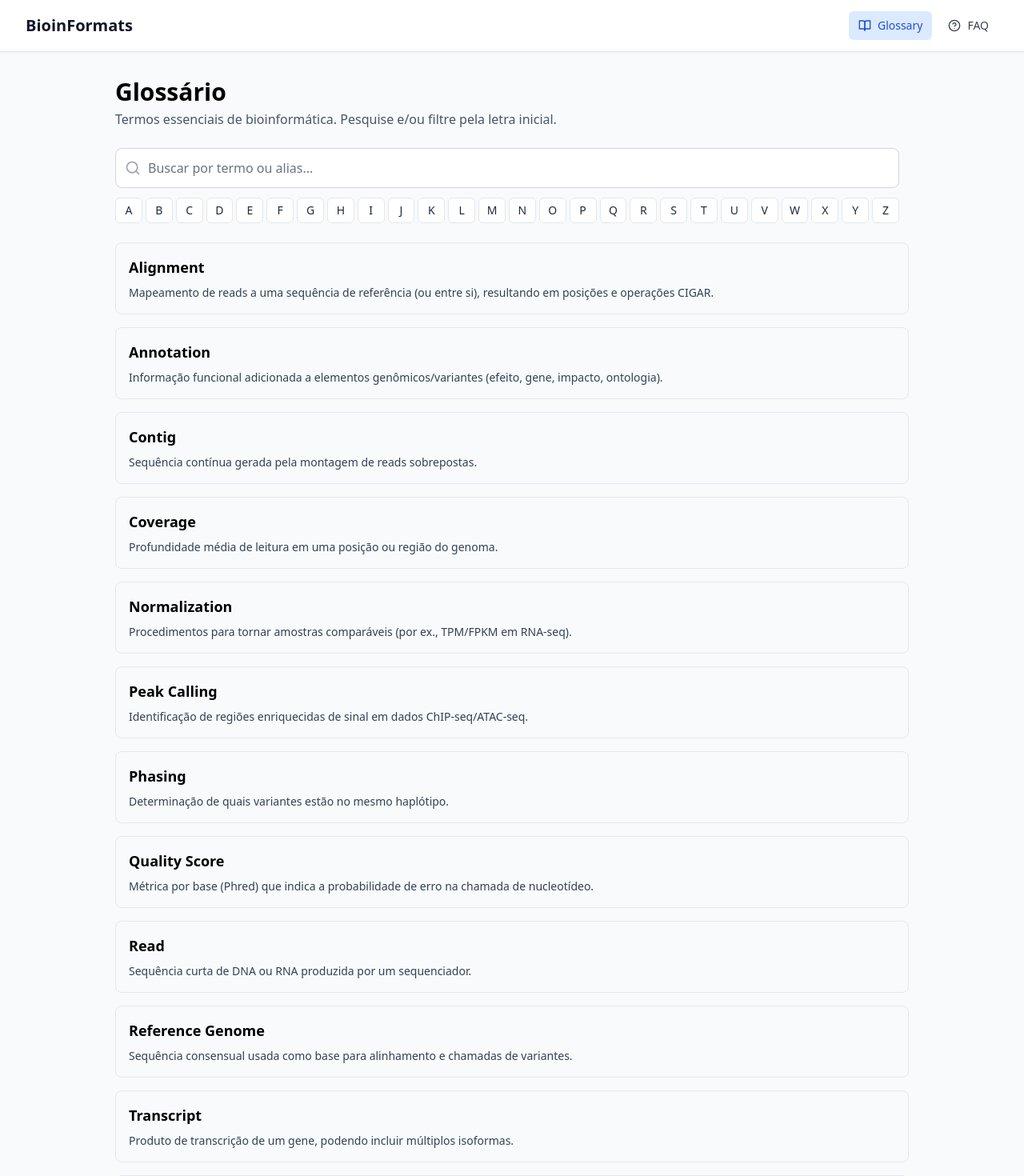
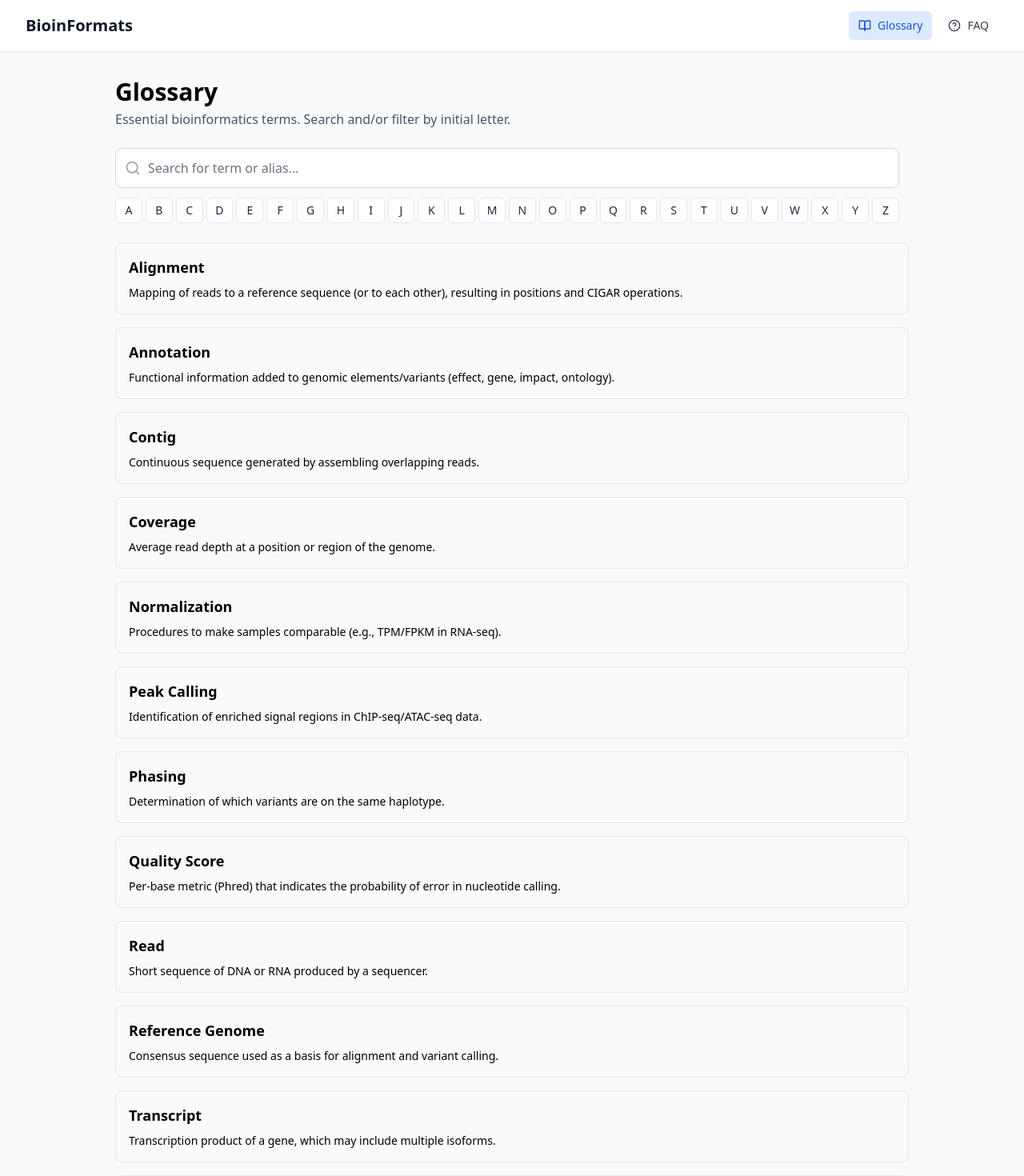
Before and after one commit to DougFelipe/BioinFormats, a React (Vite) app: page /glossary in a window 1280 px wide. Shown: the top 1470 px of the page at 80% size. Built offline with nearby package versions, Linux system fonts and the light colour scheme.

Commit message:
fix: update glossary terms and translations to English

```diff
--- a/src/components/GlossaryListItem.tsx
+++ b/src/components/GlossaryListItem.tsx
@@ -1,4 +1,3 @@
-import React from "react";
 import type { GlossaryTerm } from "../types";
 
 type Props = {
@@ -16,7 +15,7 @@ export default function GlossaryListItem({ term, query, renderHighlight }: Props
       <h3 className="text-lg font-semibold">
         {renderHighlight(term.term, query)}
       </h3>
-      <p className="mt-2 text-sm text-slate-700 dark:text-slate-300 line-clamp-2">
+      <p className="mt-2 text-sm text-black line-clamp-2">
         {renderHighlight(shortDef, query)}
       </p>
     </li>
--- a/src/data/glossary.json
+++ b/src/data/glossary.json
@@ -3,7 +3,7 @@
     "id": "alignment",
     "term": "Alignment",
     "slug": "alignment",
-    "definition": "Mapeamento de reads a uma sequência de referência (ou entre si), resultando em posições e operações CIGAR.",
+    "definition": "Mapping of reads to a reference sequence (or to each other), resulting in positions and CIGAR operations.",
     "area_ids": [
       "genomics",
       "transcriptomics"
@@ -21,7 +21,7 @@
     "id": "annotation",
     "term": "Annotation",
     "slug": "annotation",
-    "definition": "Informação funcional adicionada a elementos genômicos/variantes (efeito, gene, impacto, ontologia).",
+    "definition": "Functional information added to genomic elements/variants (effect, gene, impact, ontology).",
     "area_ids": [
       "genomics",
       "transcriptomics",
@@ -41,7 +41,7 @@
     "id": "contig",
     "term": "Contig",
     "slug": "contig",
-    "definition": "Sequência contínua gerada pela montagem de reads sobrepostas.",
+    "definition": "Continuous sequence generated by assembling overlapping reads.",
     "area_ids": [
       "genomics",
       "metagenomics"
@@ -59,7 +59,7 @@
     "id": "coverage",
     "term": "Coverage",
     "slug": "coverage",
-    "definition": "Profundidade média de leitura em uma posição ou região do genoma. Frequentemente reportada como X (por ex., 30×).",
+    "definition": "Average read depth at a position or region of the genome. Often reported as X (e.g., 30×).",
     "area_ids": [
       "genomics",
       "cancer-genomics",
@@ -80,7 +80,7 @@
     "id": "normalization",
     "term": "Normalization",
     "slug": "normalization",
-    "definition": "Procedimentos para tornar amostras comparáveis (por ex., TPM/FPKM em RNA-seq).",
+    "definition": "Procedures to make samples comparable (e.g., TPM/FPKM in RNA-seq).",
     "area_ids": [
       "transcriptomics",
       "genomics",
@@ -101,7 +101,7 @@
     "id": "peak-calling",
     "term": "Peak Calling",
     "slug": "peak-calling",
-    "definition": "Identificação de regiões enriquecidas de sinal em dados ChIP-seq/ATAC-seq.",
+    "definition": "Identification of enriched signal regions in ChIP-seq/ATAC-seq data.",
     "area_ids": [
       "epigenomics",
       "genomics"
@@ -119,7 +119,7 @@
     "id": "phasing",
     "term": "Phasing",
     "slug": "phasing",
-    "definition": "Determinação de quais variantes estão no mesmo haplótipo.",
+    "definition": "Determination of which variants are on the same haplotype.",
     "area_ids": [
       "genomics",
       "population-genetics"
@@ -136,7 +136,7 @@
     "id": "quality-score",
     "term": "Quality Score",
     "slug": "quality-score",
-    "definition": "Métrica por base (Phred) que indica a probabilidade de erro na chamada de nucleotídeo.",
+    "definition": "Per-base metric (Phred) that indicates the probability of error in nucleotide calling.",
     "area_ids": [
       "genomics",
       "transcriptomics"
@@ -155,7 +155,7 @@
     "id": "read",
     "term": "Read",
     "slug": "read",
-    "definition": "Sequência curta de DNA ou RNA produzida por um sequenciador. Reads são insumos primários para alinhamento, montagem e quantificação.",
+    "definition": "Short sequence of DNA or RNA produced by a sequencer. Reads are primary inputs for alignment, assembly, and quantification.",
     "area_ids": [
       "genomics",
       "transcriptomics",
@@ -183,7 +183,7 @@
     "id": "reference-genome",
     "term": "Reference Genome",
     "slug": "reference-genome",
-    "definition": "Sequência consensual usada como base para alinhamento e chamadas de variantes.",
+    "definition": "Consensus sequence used as a basis for alignment and variant calling.",
     "area_ids": [
       "genomics",
       "evolutionary-genomics"
@@ -203,7 +203,7 @@
     "id": "transcript",
     "term": "Transcript",
     "slug": "transcript",
-    "definition": "Produto de transcrição de um gene, podendo incluir múltiplos isoformas.",
+    "definition": "Transcription product of a gene, which may include multiple isoforms.",
     "area_ids": [
       "transcriptomics",
       "genomics"
@@ -222,7 +222,7 @@
     "id": "variant",
     "term": "Variant",
     "slug": "variant",
-    "definition": "Diferença observada em relação ao genoma de referência (SNP, indel, SV).",
+    "definition": "Observed difference relative to the reference genome (SNP, indel, SV).",
     "area_ids": [
       "genomics",
       "clinical-bioinformatics",
--- a/src/pages/Glossary.tsx
+++ b/src/pages/Glossary.tsx
@@ -59,7 +59,7 @@ export default function Glossary() {
         type="button"
         onClick={() => handleLetterClick(letter)}
         aria-pressed={active}
-        aria-label={`Filtrar por termos iniciados com ${letter}`}
+        aria-label={`Filter by terms starting with ${letter}`}
         className={[
           "w-full h-8 rounded-md text-xs sm:text-sm font-medium transition",
           "border border-slate-200 dark:border-slate-700",
@@ -76,9 +76,9 @@ export default function Glossary() {
   return (
     <main className="mx-auto max-w-5xl px-4 py-8">
       <header className="mb-6">
-        <h1 className="text-3xl font-bold">Glossário</h1>
+        <h1 className="text-3xl font-bold">Glossary</h1>
         <p className="mt-1 text-slate-600 dark:text-slate-300">
-          Termos essenciais de bioinformática. Pesquise e/ou filtre pela letra inicial.
+          Essential bioinformatics terms. Search and/or filter by initial letter.
         </p>
       </header>
 
@@ -87,10 +87,10 @@ export default function Glossary() {
         {/* Coluna esquerda: SearchBar + Alfabeto (mesma largura) */}
         <div className="flex-1">
           <SearchBar
-            placeholder="Buscar por termo ou alias..."
+            placeholder="Search for term or alias..."
             value={query}
             onChange={(v: string) => setQuery(v)}
-            ariaLabel="Buscar no glossário"
+            ariaLabel="Search the glossary"
           />
 
           {/* Alfabeto em uma única linha com 26 colunas iguais, mesmo width do SearchBar */}
@@ -98,7 +98,7 @@ export default function Glossary() {
             <div
               className="grid gap-1"
               style={{ gridTemplateColumns: "repeat(26, minmax(0, 1fr))" }}
-              aria-label="Filtro por letra inicial"
+              aria-label="Filter by initial letter"
               role="group"
             >
               {ALPHABET.map(l => (
@@ -107,7 +107,7 @@ export default function Glossary() {
             </div>
             {selectedLetter && (
               <p className="mt-2 text-xs text-slate-600 dark:text-slate-400">
-                Filtrando por termos que começam com <span className="font-semibold">{selectedLetter}</span>.
+                                Filtering by terms that start with <span className="font-semibold">{selectedLetter}</span>.
               </p>
             )}
           </div>
@@ -120,7 +120,7 @@ export default function Glossary() {
               className="text-sm text-slate-700 dark:text-slate-200 hover:underline"
               onClick={clearAll}
             >
-              Limpar filtros
+                            Clear filters
             </button>
           )}
         </div>
@@ -130,7 +130,7 @@ export default function Glossary() {
       <section className="mt-6">
         {results.length === 0 ? (
           <div className="text-slate-600 dark:text-slate-300">
-            Nenhum resultado. Tente outra busca ou selecione outra letra.
+                        No results. Try another search or select another letter.
           </div>
         ) : (
           <ul className="flex flex-col gap-4">
```
